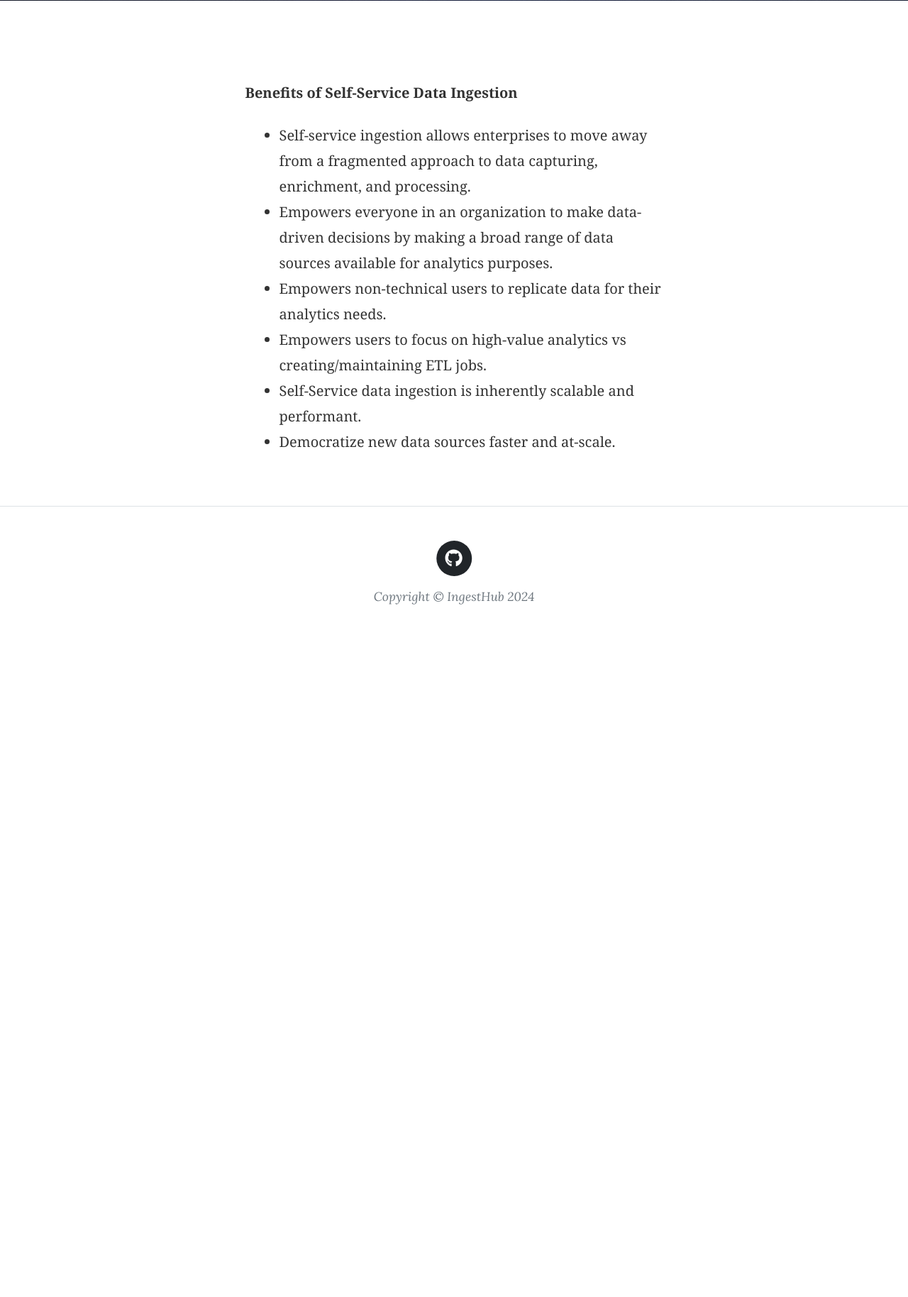
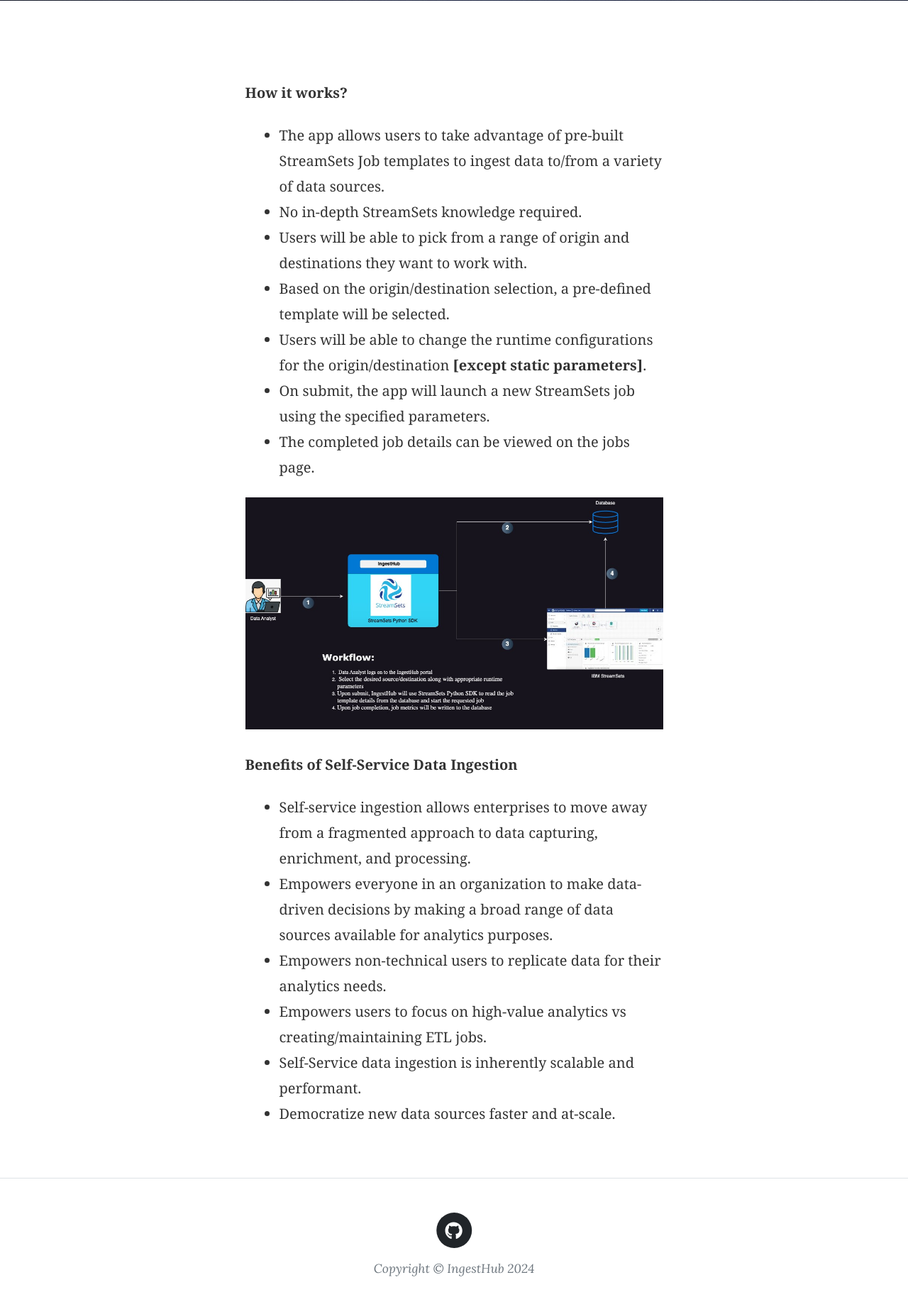
Before and after one commit to enterthematrix/IngestHub, a Flask app: page / in a window 1280 px wide. Shown: the part 651-2479 px from the top of the page at 71% size. Before the commit the page ends 1503 px from the top, so only its background shows below. Run offline with Flask 3, Linux system fonts and the light colour scheme; the visitor is signed in with stand-in values (Sample User, id 1); some libraries are stand-ins or nearby versions.

Commit message:
about IngestHub

```diff
--- a/templates/index.html
+++ b/templates/index.html
@@ -25,15 +25,27 @@
  <div class="row gx-4 gx-lg-5 justify-content-center">
  <div class="col-md-10 col-lg-8 col-xl-7">
  <p style="line-height: 1.8; margin-bottom: 1.5rem;">
+ <strong>How it works?</strong>
+ </p>
+ <ul style="line-height: 1.8; margin-left: 1.5rem; padding-left: 1.5rem; list-style-type: disc;">
+ <li>The app allows users to take advantage of pre-built StreamSets Job templates to ingest data to/from a variety of data sources.</li>
+ <li>No in-depth StreamSets knowledge required.</li>
+ <li>Users will be able to pick from a range of origin and destinations they want to work with.</li>
+ <li>Based on the origin/destination selection, a pre-defined template will be selected.</li>
+ <li>Users will be able to change the runtime configurations for the origin/destination <strong>[except static parameters]</strong>.</li>
+ <li>On submit, the app will launch a new StreamSets job using the specified parameters. </li>
+ <li>The completed job details can be viewed on the jobs page.</li>
+ </ul>
+ <div style="text-align: center; margin: 1.5rem 0;">
+   <img src="../static/img/IngestHub.jpg" alt="Diagram of How It Works" style="max-width: 100%; height: auto;">
+ </div>
+
+ <p style="line-height: 1.8; margin-bottom: 1.5rem;">
  <strong>Benefits of Self-Service Data Ingestion</strong>
  </p>
  <ul style="line-height: 1.8; margin-left: 1.5rem; padding-left: 1.5rem; list-style-type: disc;">
-                    <li>Self-service ingestion allows enterprises to move away from a fragmented approach to data
-                        capturing, enrichment, and processing.
-                    </li>
-                    <li>Empowers everyone in an organization to make data-driven decisions by making a broad range of
-                        data sources available for analytics purposes.
-                    </li>
+ <li>Self-service ingestion allows enterprises to move away from a fragmented approach to data capturing, enrichment, and processing.</li>
+ <li>Empowers everyone in an organization to make data-driven decisions by making a broad range of data sources available for analytics purposes.</li>
  <li>Empowers non-technical users to replicate data for their analytics needs.</li>
  <li>Empowers users to focus on high-value analytics vs creating/maintaining ETL jobs.</li>
  <li>Self-Service data ingestion is inherently scalable and performant.</li>
```
Lines whose indentation alone changed are shown as unchanged.
